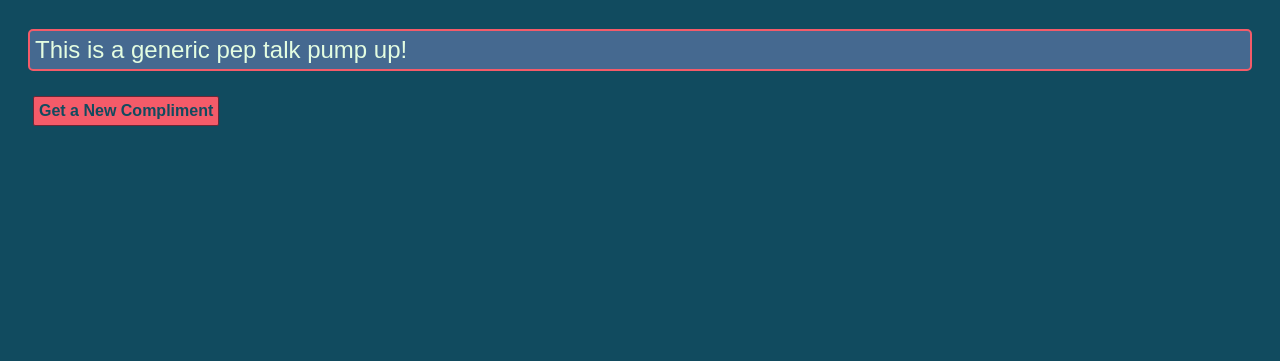
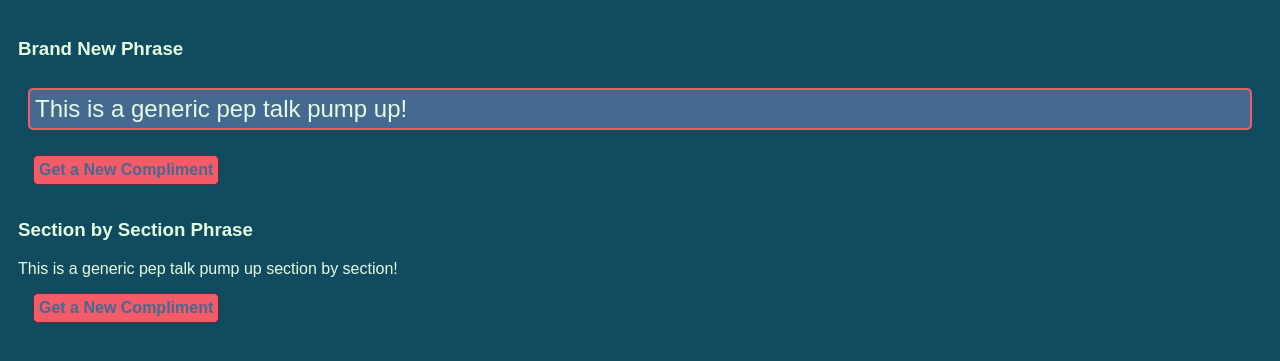
Before and after one commit to sammyb1rd/compliment-generator, a website: page client/index.html in a window 1280 px wide. Shown: the part 79-440 px from the top of the page. Drawn offline with Linux system fonts and the light colour scheme.

Commit message:
more changes to style, beginning new features

```diff
--- a/client/index.html
+++ b/client/index.html
@@ -10,11 +10,16 @@
 </head>
 <body>
     <h1>Compliment and Pep Talk Generator</h1>
+    <h3>Brand New Phrase</h3>
     <div id="main">
         <div id="displayBox" innerText="something not this">This is a generic pep talk pump up!</div>
         <button id="completeRandom" class="randomButton" onclick="getCompleteRandom()">Get a New Compliment</button>
     </div>
-
+    <h3>Section by Section Phrase</h3>
+    <div id="mainSecond">
+        <div id="displayBoxSectionVersion" innerText="something not this">This is a generic pep talk pump up section by section!</div>
+        <button id="sectionsRandom" class="randomButton" onclick="getCompleteRandom()">Get a New Compliment</button>
+    </div>
 
 <script>
 
--- a/client/styles.css
+++ b/client/styles.css
@@ -32,10 +32,10 @@ button {
     padding: 5px;
     font-size: 16px;
     font-weight: 800;
-    color: #114b5f;
+    color: #456990;
     background-color: #F45B69;
     border: 1px solid #6B2737;
-    border-radius: 2px;
+    border-radius: 5px;
 }
 
 button:hover {
--- a/server/controller.js
+++ b/server/controller.js
@@ -7,7 +7,7 @@
 //create bigass object to hold all the stuff
 
 const options = {
-    firstWord: ['Champ ', 'Fact: ', 'Everybody says ', 'Dang...', 'Check it: ',
+    firstWord: ['Champ, ', 'Fact: ', 'Everybody says ', 'Dang...', 'Check it: ',
                 'Just saying...', 'Superstar, ', 'Tiger, ', 'Self, ', 'Know this: ',
                 'News alert: ', 'Girl, ', 'Ace, ', 'Excuse me but ', 'Experts agree: ',
                 'In my opinion, ', 'Hear ye, hear ye:', 'Okay, listen up:'],
```
